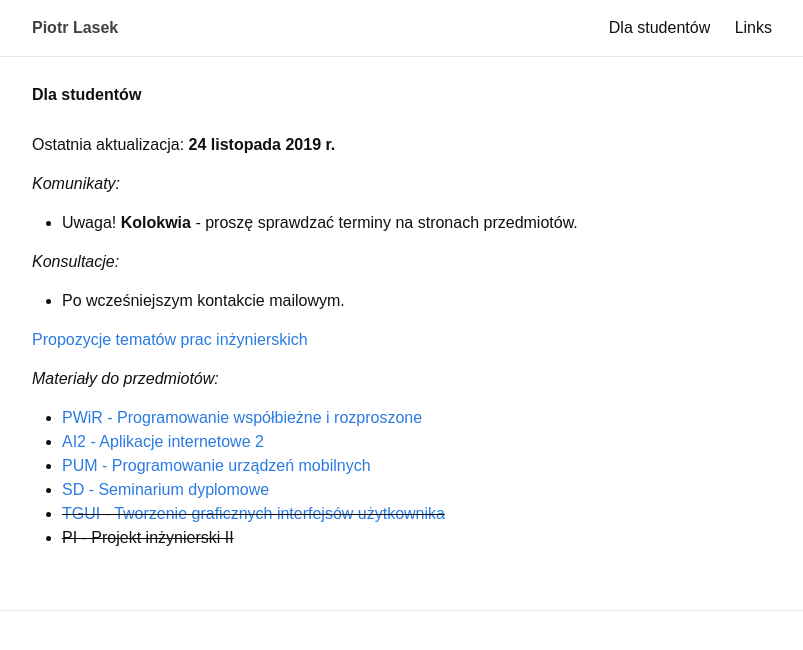
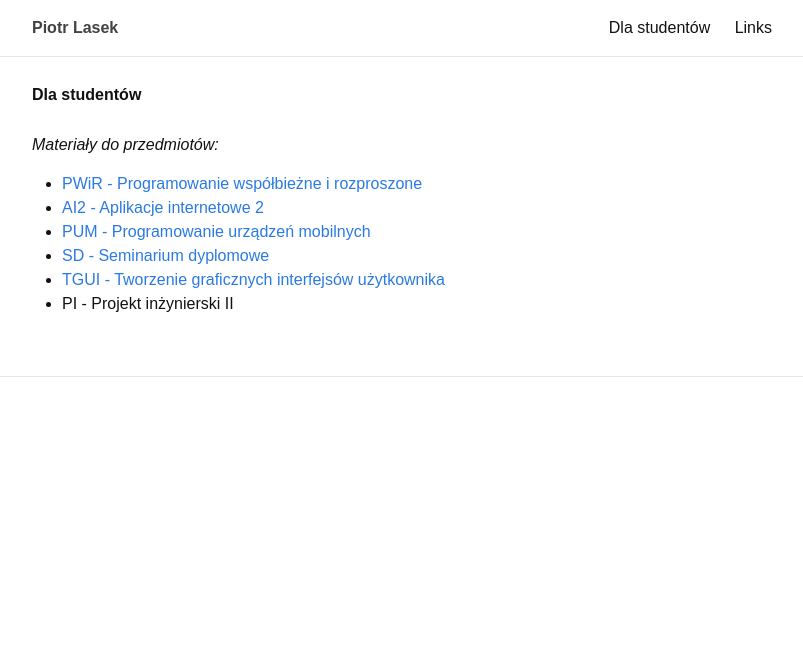
Before and after one commit to piotrlasek/piotrlasek.github.io, a Jekyll site: the page built from for-students.md, in a window 1280 px wide. Shown: the top 650 px of the page, without its empty margins (238-1041 px from the left). Built offline with Jekyll 4.4.1, drawn with Linux system fonts in a browser that asks for light colours.

Commit message:
Update for-students.md

```diff
--- a/for-students.md
+++ b/for-students.md
@@ -3,24 +3,6 @@ layout: page
 title: Dla studentów
 permalink: /for-students/
 ---
-
-<!--
-&#x1F534; **Komunikaty:**
-* ...
--->
-
-Ostatnia aktualizacja: **24 listopada 2019 r.**
-
-## Komunikaty:
-
-* Uwaga! **Kolokwia** - proszę sprawdzać terminy na stronach przedmiotów.
-
-## Konsultacje:
-
-* Po wcześniejszym kontakcie mailowym.
-<!-- * Wtorek, godz. 15:00 - 17:00, p. 353, B1 -->
-
-[Propozycje tematów prac inżynierskich](topics2017)
 
 ## Materiały do przedmiotów:
 
@@ -28,5 +10,5 @@ Ostatnia aktualizacja: **24 listopada 2019 r.**
 * [AI2 - Aplikacje internetowe 2](ai2)
 * [PUM - Programowanie urządzeń mobilnych](pum)
 * [SD - Seminarium dyplomowe](sd)
-* ~~[TGUI - Tworzenie graficznych interfejsów użytkownika](tgui)~~
-* ~~PI - Projekt inżynierski II~~
+* [TGUI - Tworzenie graficznych interfejsów użytkownika](tgui)
+* PI - Projekt inżynierski II
```
